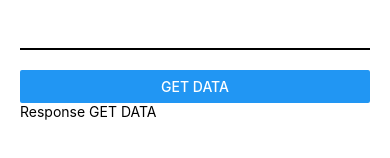
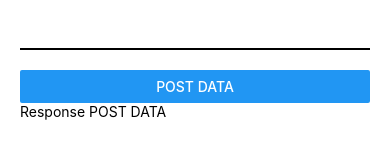
Before and after one commit to dhanis-alghifari/react-native-dummy-api, a React Native app: screen / in a window 390 px wide. Shown: the part 176-334 px from the top of the page. Built offline with nearby package versions, Linux system fonts and the light colour scheme.

Commit message:
post api

```diff
--- a/src/screens/CallApiVanilla/CallApiVanilla.js
+++ b/src/screens/CallApiVanilla/CallApiVanilla.js
@@ -7,6 +7,10 @@ const CallApiVanilla = () => {
     email: '',
     first_name: '',
     last_name: '',
+  });
+  const [dataJob, setDataJob] = useState({
+    name: '',
+    job: '',
   });
   //   useEffect(() => {
   //     //   Call API Method Get
@@ -41,6 +45,25 @@ const CallApiVanilla = () => {
       });
   };
 
+  const postData = () => {
+    const dataForApi = {
+      name: 'morpheus',
+      job: 'leader',
+    };
+    fetch('https://reqres.in/api/users', {
+      method: 'POST',
+      headers: {
+        'Content-Type': 'application/json',
+      },
+      body: JSON.stringify(dataForApi),
+    })
+      .then((response) => response.json())
+      .then((json) => {
+        console.log('post response', json);
+        setDataJob(json);
+      });
+  };
+
   return (
     <View style={styles.container}>
       <Text style={styles.textTitle}>Call API Dengan Vanilla JS</Text>
@@ -55,8 +78,10 @@ const CallApiVanilla = () => {
       <Text>{dataUser.email}</Text>
 
       <View style={styles.line} />
-      <Button title="GET DATA" />
-      <Text>Response GET DATA</Text>
+      <Button title="POST DATA" onPress={postData} />
+      <Text>Response POST DATA</Text>
+      <Text>{dataJob.name}</Text>
+      <Text>{dataJob.job}</Text>
     </View>
   );
 };
```
